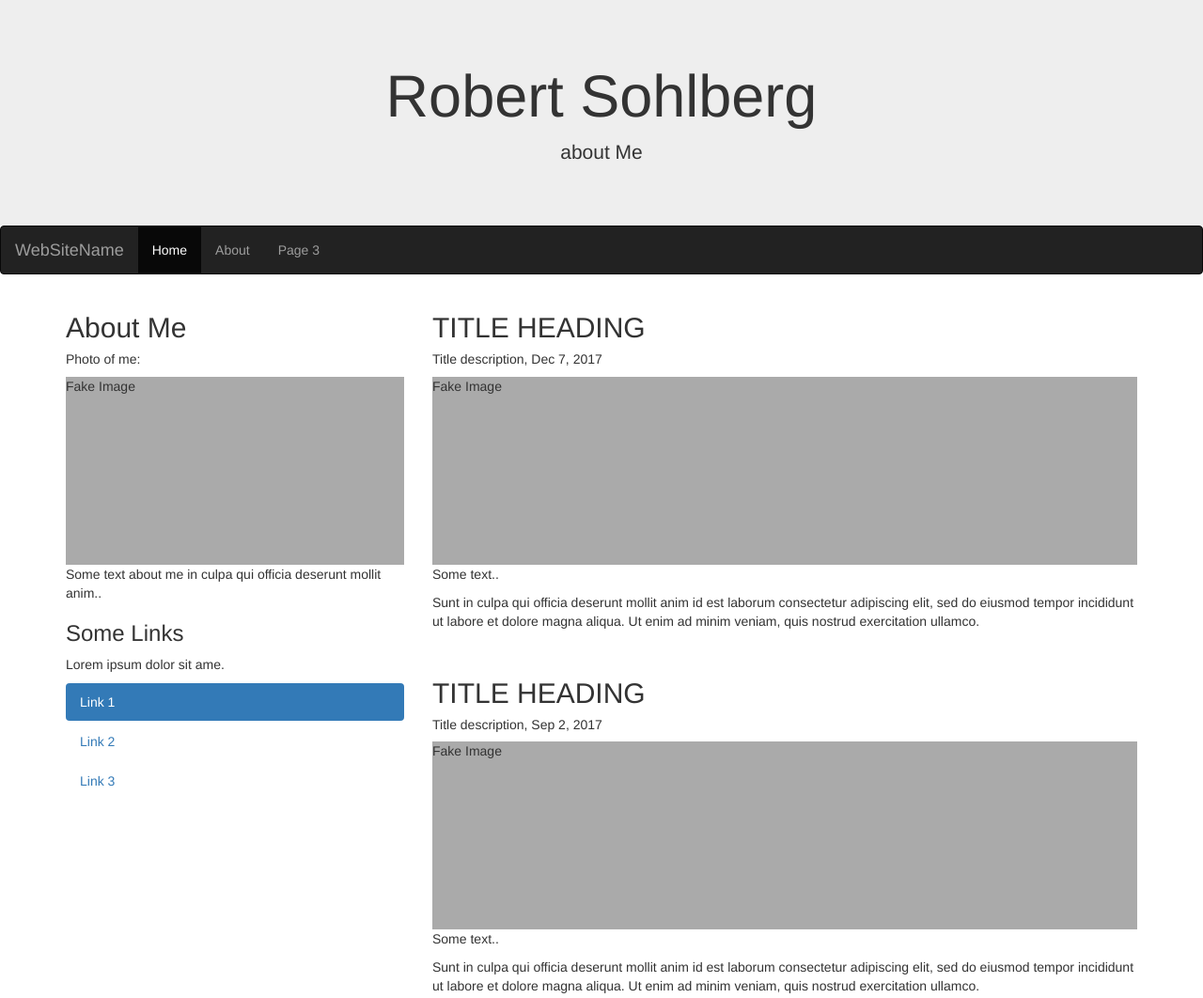
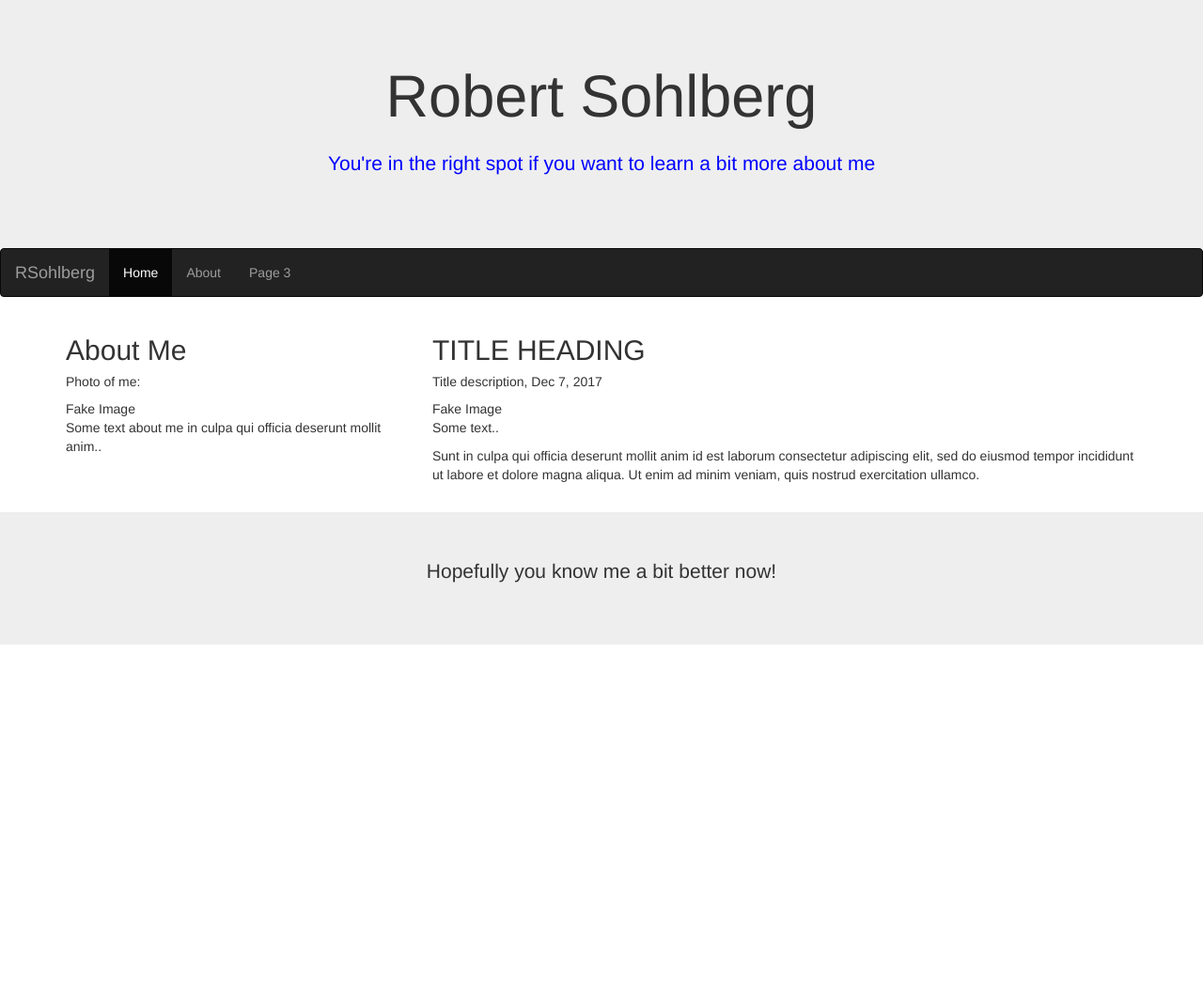
Before and after one commit to sohlbert/sohlbert.github.io, a plain HTML site: page about.html in a window 1280 px wide. Shown: the top 1062 px of the page at 94% size. After the commit the page ends 800 px from the top, so only its background shows below. Drawn offline with nearby package versions, Linux system fonts and the light colour scheme.

Commit message:
about.me

```diff
--- a/about.html
+++ b/about.html
@@ -8,9 +8,14 @@
   <script src="https://ajax.googleapis.com/ajax/libs/jquery/3.4.1/jquery.min.js"></script>
   <script src="https://maxcdn.bootstrapcdn.com/bootstrap/3.4.0/js/bootstrap.min.js"></script>
   <style>
-  .fakeimg {
+  .img {
     height: 200px;
     background: #aaa;
+  }
+  .test {
+    color: blue;
+    padding: 12px;
+
   }
   </style>
 </head>
@@ -18,7 +23,7 @@
 
 <div class="jumbotron text-center" style="margin-bottom:0">
   <h1>Robert Sohlberg</h1>
-  <p>about Me</p>
+  <p class = "test">You're in the right spot if you want to learn a bit more about me</p>
 </div>
 
 <nav class="navbar navbar-inverse">
@@ -29,7 +34,7 @@
         <span class="icon-bar"></span>
         <span class="icon-bar"></span>
       </button>
-      <a class="navbar-brand" href="#">WebSiteName</a>
+      <a class="navbar-brand" href="#">RSohlberg</a>
     </div>
     <div class="collapse navbar-collapse" id="myNavbar">
       <ul class="nav navbar-nav">
@@ -48,13 +53,13 @@
       <h5>Photo of me:</h5>
       <div class="fakeimg">Fake Image</div>
       <p>Some text about me in culpa qui officia deserunt mollit anim..</p>
-      <h3>Some Links</h3>
+      <!-- <h3>Some Links</h3>
       <p>Lorem ipsum dolor sit ame.</p>
       <ul class="nav nav-pills nav-stacked">
         <li class="active"><a href="#">Link 1</a></li>
         <li><a href="#">Link 2</a></li>
         <li><a href="#">Link 3</a></li>
-      </ul>
+      </ul> -->
       <hr class="hidden-sm hidden-md hidden-lg">
     </div>
     <div class="col-sm-8">
@@ -64,17 +69,17 @@
       <p>Some text..</p>
       <p>Sunt in culpa qui officia deserunt mollit anim id est laborum consectetur adipiscing elit, sed do eiusmod tempor incididunt ut labore et dolore magna aliqua. Ut enim ad minim veniam, quis nostrud exercitation ullamco.</p>
       <br>
-      <h2>TITLE HEADING</h2>
+      <!-- <h2>TITLE HEADING</h2>
       <h5>Title description, Sep 2, 2017</h5>
       <div class="fakeimg">Fake Image</div>
       <p>Some text..</p>
-      <p>Sunt in culpa qui officia deserunt mollit anim id est laborum consectetur adipiscing elit, sed do eiusmod tempor incididunt ut labore et dolore magna aliqua. Ut enim ad minim veniam, quis nostrud exercitation ullamco.</p>
+      <p>Sunt in culpa qui officia deserunt mollit anim id est laborum consectetur adipiscing elit, sed do eiusmod tempor incididunt ut labore et dolore magna aliqua. Ut enim ad minim veniam, quis nostrud exercitation ullamco.</p> -->
     </div>
   </div>
 </div>
 
 <div class="jumbotron text-center" style="margin-bottom:0">
-  <p>Footer</p>
+  <p>Hopefully you know me a bit better now!</p>
 </div>
 
 </body>
```
Also changed, not shown: index.html (+1 -1 lines).
